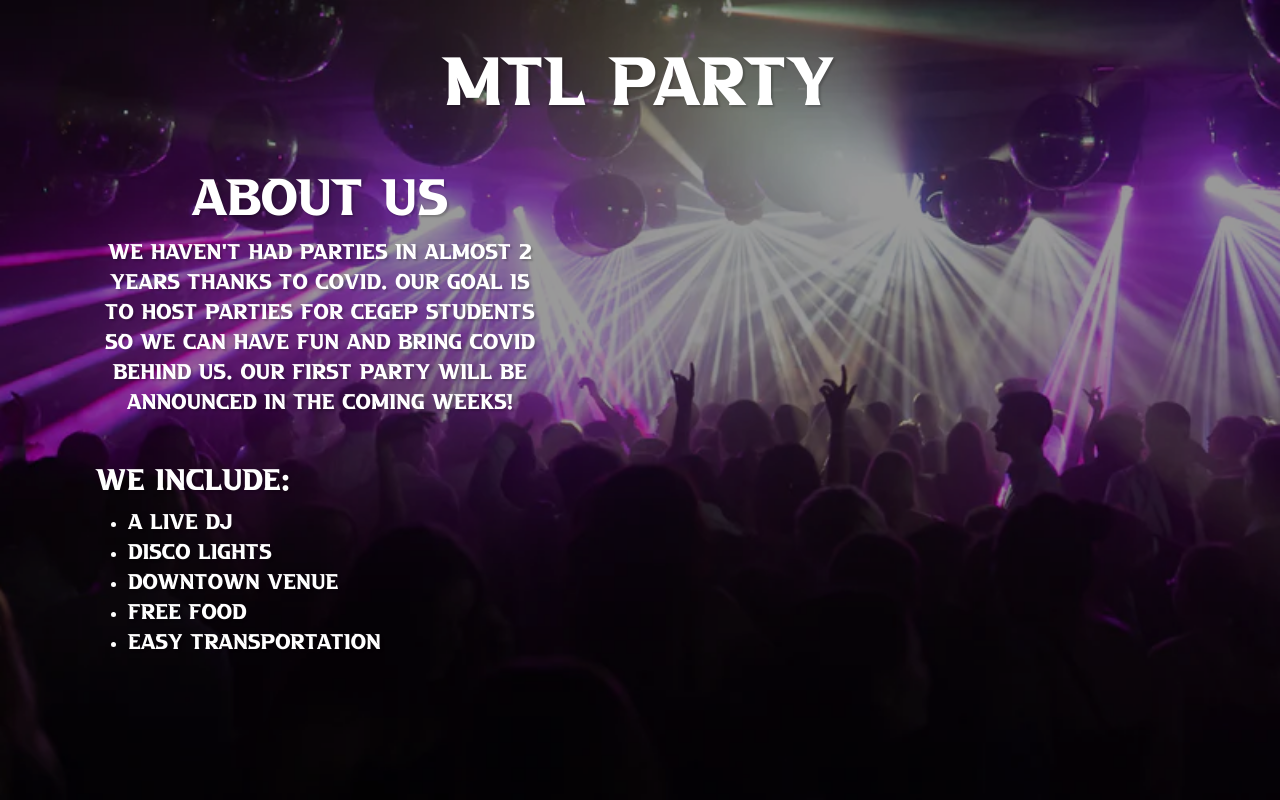
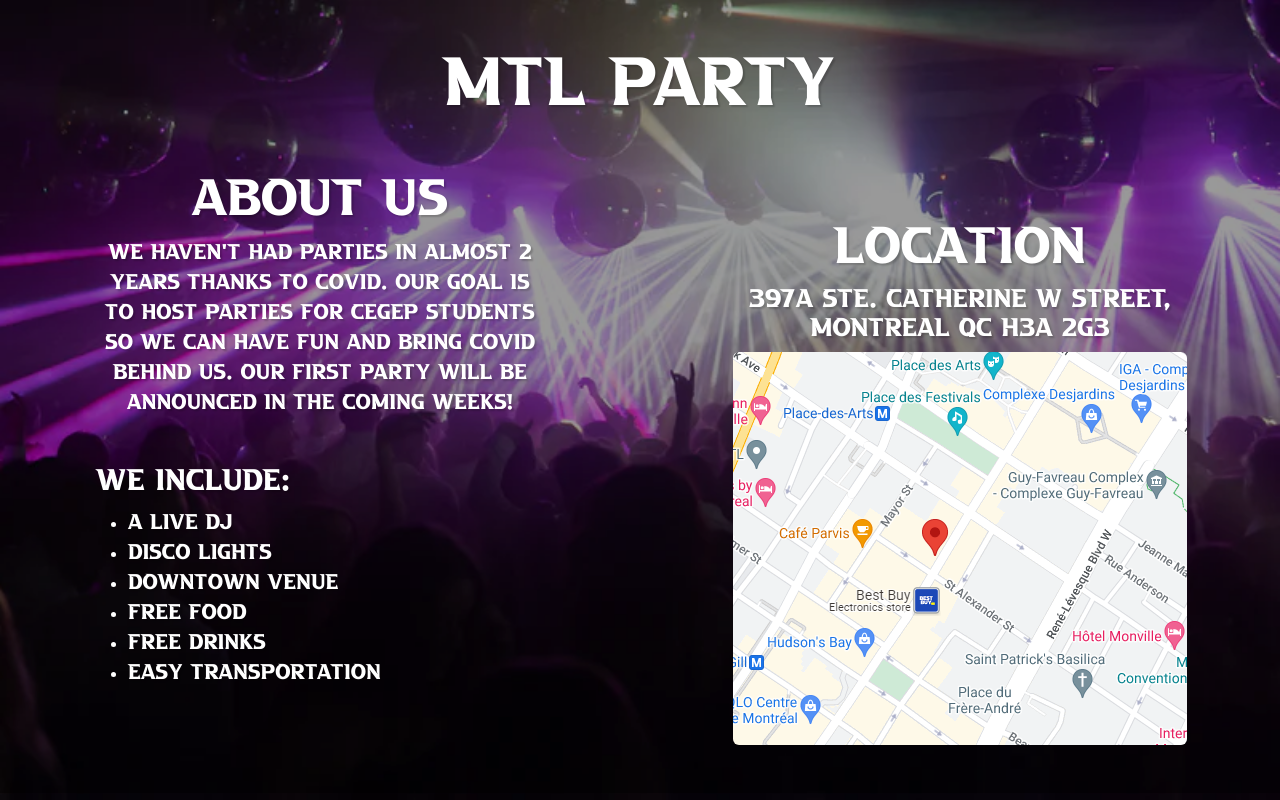
Before and after one commit to yanis-falaki/party-website, a Flask app: page / in a window 1280 px wide. Run offline with Flask 2, Linux system fonts and the light colour scheme.

Commit message:
Added location section

```diff
--- a/static/stylesheet.css
+++ b/static/stylesheet.css
@@ -3,7 +3,8 @@
   src: url(fonts/aAbsoluteEmpire.ttf); }
 body {
   font-family: empire;
-  color: white; }
+  color: white;
+  display: flow-root; }
 
 h1 {
   font-size: 4rem; }
@@ -21,12 +22,14 @@ ul {
   background-size: cover;
   min-height: 100vh;
   position: relative;
-  text-shadow: 2px 2px 2px rgba(0, 0, 0, 0.2); }
+  text-shadow: 2px 2px 2px rgba(0, 0, 0, 0.2);
+  background-position: center;
+  background-image: url("../static/media/purple_lights.webp");
+  background-attachment: fixed;
+  background-repeat: no-repeat; }
 
 .color-overlay {
   position: absolute;
-  width: 100%;
-  height: 100%;
   background-color: rgba(0, 0, 0, 0.4); }
 
 /*@media (max-width: 768px) {
--- a/static/stylesheet.scss
+++ b/static/stylesheet.scss
@@ -6,6 +6,7 @@
 body {
     font-family: empire;
     color: white;
+    display: flow-root;
 }
 
 h1 {
@@ -28,14 +29,16 @@ ul {
     background-size: cover;
     min-height: 100vh;
     position: relative;
-    text-shadow: 2px 2px 2px rgba(0, 0, 0, .2)
+    text-shadow: 2px 2px 2px rgba(0, 0, 0, .2);
+    background-position: center;
+    background-image: url('../static/media/purple_lights.webp');
+    background-attachment: fixed;
+    background-repeat: no-repeat;
 }
 
 .color-overlay {
     position: absolute;
-    width: 100%;
-    height: 100%;
-    background-color: rgba(0, 0, 0, .4)
+    background-color: rgba(0, 0, 0, .4);
 }
 
 /*@media (max-width: 768px) {
--- a/templates/index.html
+++ b/templates/index.html
@@ -3,8 +3,6 @@
 {% block title %}Home{% endblock %}
 
 {% block main %}
-
-<div class="masthead" style="background-image: url('../static/media/purple_lights.webp'); background-position: center;">
     <main class="container-fluid color-overlay">
         <h1 class="text-center mt-5">MTL PARTY</h1>
         <div class="row mt-5">
@@ -19,15 +17,17 @@
                     <li>Disco Lights</li>
                     <li>Downtown Venue</li>
                     <li>Free Food</li>
+                    <li>Free Drinks</li>
                     <li>Easy transportation</li>
                 </ul>
             </div>
-            <div class="col-md-6">
-
+            <div class="col-lg-6 px-5">
+                <h2 class="text-center mt-5">Location</h2>
+                <h4 class="text-center px-4">397A Ste. Catherine W street, Montreal QC H3A 2G3</h3>
+                <img class="rounded mx-auto d-block mb-5" src="static/media/map.png">
             </div>
         </div>
     </main>
-</div>
 
 
 
--- a/templates/layout.html
+++ b/templates/layout.html
@@ -11,7 +11,7 @@
         <meta name="viewport" content="width=device-width, initial-scale=1.0">
         <title>{% block title %}{% endblock %}</title>
     </head>
-    <body>
+    <body class="masthead">
         {% block main %}
         {% endblock %}
     </body>
```
Also changed, not shown: static/media/map.png (added), 1 other file.
